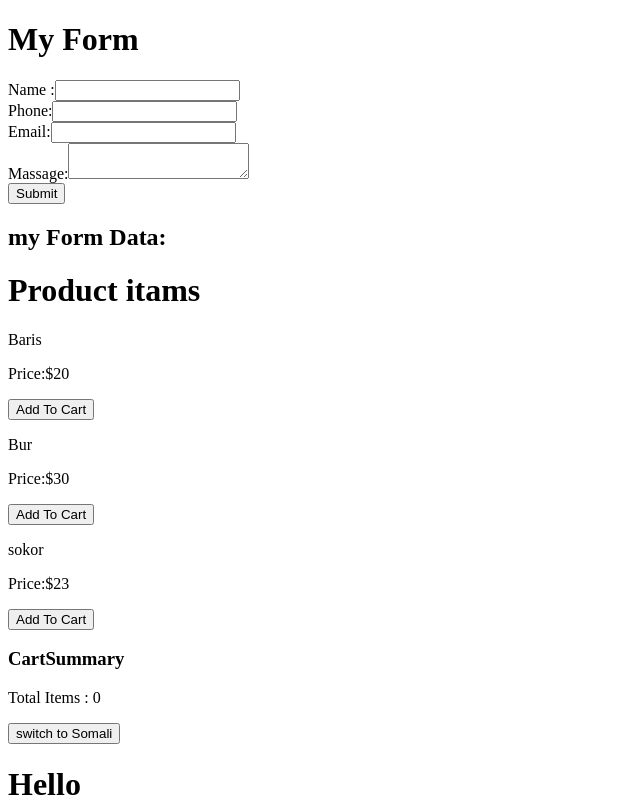
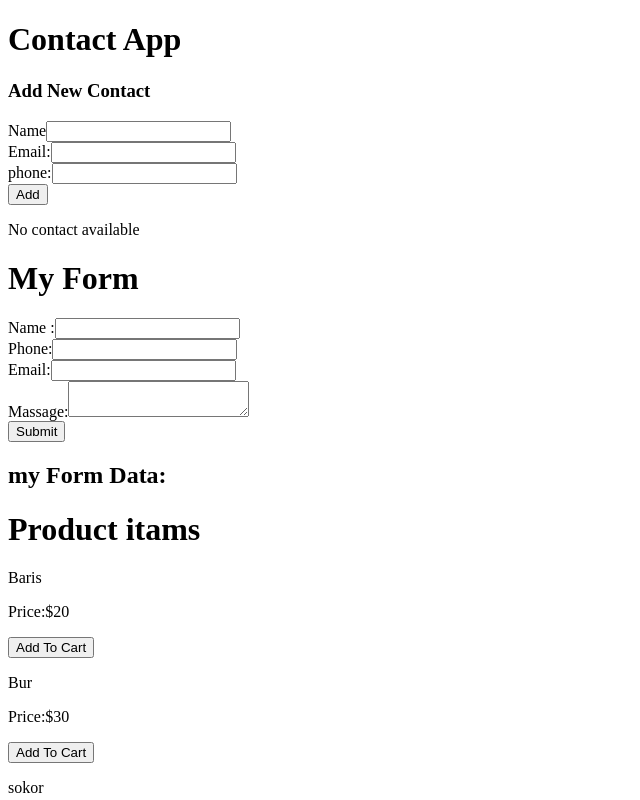
Before and after one commit to TasnimKulle/React-chalangesL5, a React (Vite) app: page / in a window 1280 px wide. Shown: the top 800 px of the page, without its empty margins (0-640 px from the left). Built offline with nearby package versions, Linux system fonts and the light colour scheme.

Commit message:
add conect manage form

```diff
--- a/src/App.jsx
+++ b/src/App.jsx
@@ -6,6 +6,7 @@ import CartContext from "./CartContext";
 import ProductItem from "./ProductItem";
 import { CartSummary } from "./CartSummary";
 import { MyForm } from "./MyForm";
+import { ContectApp } from "./ContectApp";
 function App() {
   const [cartItems, setCartTtems] = useState([]);
   const addToCart = (item) => {
@@ -26,6 +27,7 @@ function App() {
   };
   return (
     <div>
+      <ContectApp/>
       <MyForm/>
       <CartContext.Provider value={value}>
         <h1>Product itams</h1>
--- /dev/null
+++ b/src/ContactItem.jsx
@@ -0,0 +1,24 @@
+import React from 'react';
+
+export const ContactItem = ({ contact, dispatch, setEditContact }) => {
+  const { id, name, email, phone, favorite } = contact;
+
+  return (
+    <li>
+      <strong>{name}</strong> {favorite && '⭐'}
+      <p>Email: {email}</p>
+      <p>Phone: {phone}</p>
+
+      <button
+        onClick={() => dispatch({ type: 'toggleFavorite', payload: id })}
+      >
+        {favorite ? 'Unfavorite' : 'Favorite'}
+      </button>
+
+      <button onClick={() => setEditContact(contact)}>Edit</button>
+      <button onClick={() => dispatch({ type: 'delete', payload: id })}>
+        Delete
+      </button>
+    </li>
+  );
+};
--- /dev/null
+++ b/src/ContactList.jsx
@@ -0,0 +1,23 @@
+import React from 'react';
+import { ContactItem } from './ContactItem';
+
+export const ContactList = ({ contacts, dispatch, setEditContact }) => {
+  return (
+    <div>
+      {contacts.length > 0 ? (
+        <ul>
+          {contacts.map((contact) => (
+            <ContactItem
+              key={contact.id}
+              contact={contact}
+              dispatch={dispatch}
+              setEditContact={setEditContact}
+            />
+          ))}
+        </ul>
+      ) : (
+        <p>No contact available</p>
+      )}
+    </div>
+  );
+};
--- /dev/null
+++ b/src/ContectApp.jsx
@@ -0,0 +1,25 @@
+import React, { useReducer, useState } from 'react';
+import { initialState, reducer } from './reducer';
+import ContectForm from './ContectForm';
+import { ContactList } from './ContactList';
+
+export const ContectApp = () => {
+  const [state, dispatch] = useReducer(reducer, initialState);
+  const [editContect, setEditContact] = useState(null);
+
+  return (
+    <div>
+      <h1>Contact App</h1>
+      <ContectForm
+        dispatch={dispatch}
+        editContect={editContect}
+        setEditContact={setEditContact}
+      />
+      <ContactList
+        contacts={state}
+        dispatch={dispatch}
+        setEditContact={setEditContact}
+      />
+    </div>
+  );
+};
--- /dev/null
+++ b/src/ContectForm.jsx
@@ -0,0 +1,72 @@
+import { useEffect, useState } from 'react';
+
+const ContectForm = ({ dispatch, editContect, setEditContact }) => {
+  const [contect, setContect] = useState({
+    id: null,
+    name: '',
+    email: '',
+    phone: '',
+  });
+  const [isEditing, setIsEditing] = useState(false);
+
+  useEffect(() => {
+    if (editContect) {
+      setContect(editContect);
+      setIsEditing(true);
+    }
+  }, [editContect]);
+
+  const handleChange = (e) => {
+    const { name, value } = e.target;
+    setContect({ ...contect, [name]: value });
+  };
+
+  const handleSubmit = (e) => {
+    e.preventDefault();
+    if (isEditing) {
+      dispatch({ type: 'edit', payload: contect });
+      setIsEditing(false);
+      setEditContact(null);
+    } else {
+      dispatch({
+        type: 'add',
+        payload: { ...contect, id: crypto.randomUUID(), favorite: false },
+      });
+    }
+    setContect({ id: null, name: '', email: '', phone: '' });
+  };
+
+  const handleCancel = () => {
+    setContect({ id: null, name: '', email: '', phone: '' });
+    setIsEditing(false);
+    setEditContact(null);
+  };
+
+  return (
+    <form onSubmit={handleSubmit}>
+      <h3>{isEditing ? 'Edit Contact' : 'Add New Contact'}</h3>
+      <div>
+         <label>
+            Name
+            <input name="name" value={contect.name} onChange={handleChange} required />
+         </label>
+      </div>
+      <div>
+         <label >
+            Email:
+             <input name="email" value={contect.email} onChange={handleChange} required />
+         </label>
+      </div>
+      <div>
+         <label>
+            phone:
+             <input name="phone" value={contect.phone} onChange={handleChange} required />
+         </label>
+      </div>
+
+      <button type="submit">{isEditing ? 'Update' : 'Add'}</button>
+      {isEditing && <button onClick={handleCancel}>Cancel</button>}
+    </form>
+  );
+};
+export default ContectForm;
--- /dev/null
+++ b/src/reducer.jsx
@@ -0,0 +1,20 @@
+export const initialState = [];
+
+export const reducer = (state, action) => {
+  switch (action.type) {
+    case 'add':
+      return [...state, action.payload];
+    case 'edit':
+      return state.map((c) =>
+        c.id === action.payload.id ? action.payload : c
+      );
+    case 'delete':
+      return state.filter((c) => c.id !== action.payload);
+    case 'toggleFavorite':
+      return state.map((c) =>
+        c.id === action.payload ? { ...c, favorite: !c.favorite } : c
+      );
+    default:
+      return state;
+  }
+};
```
